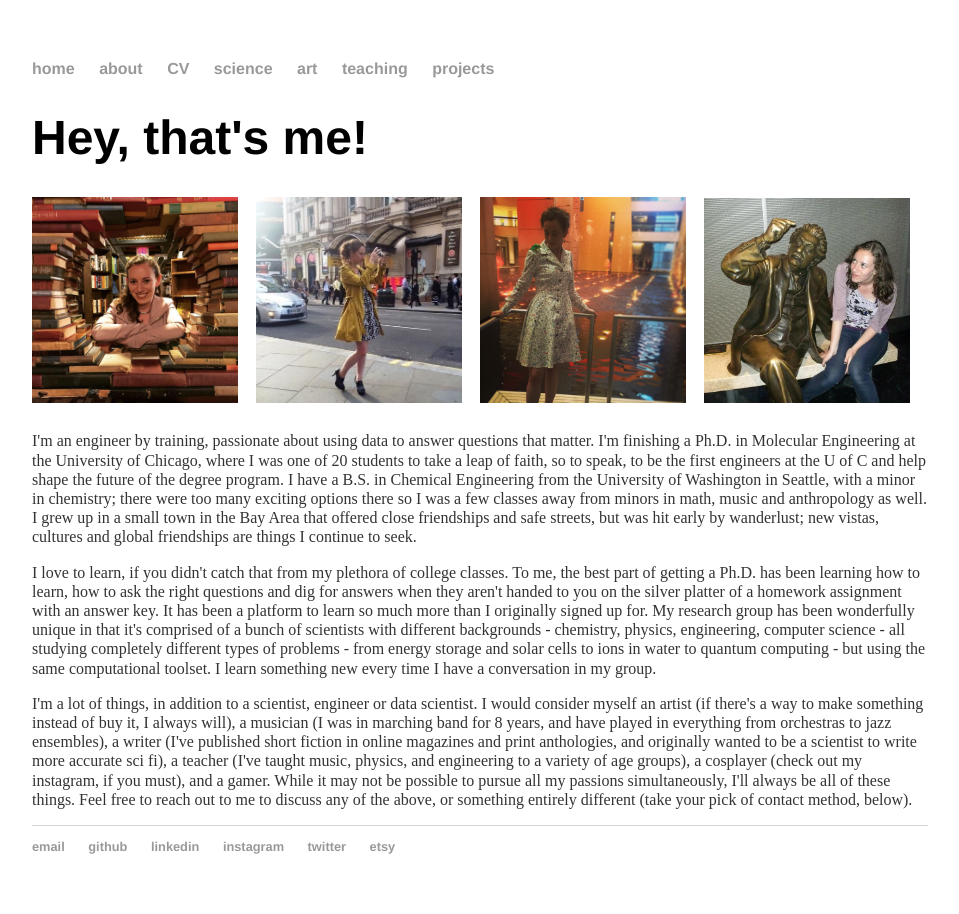
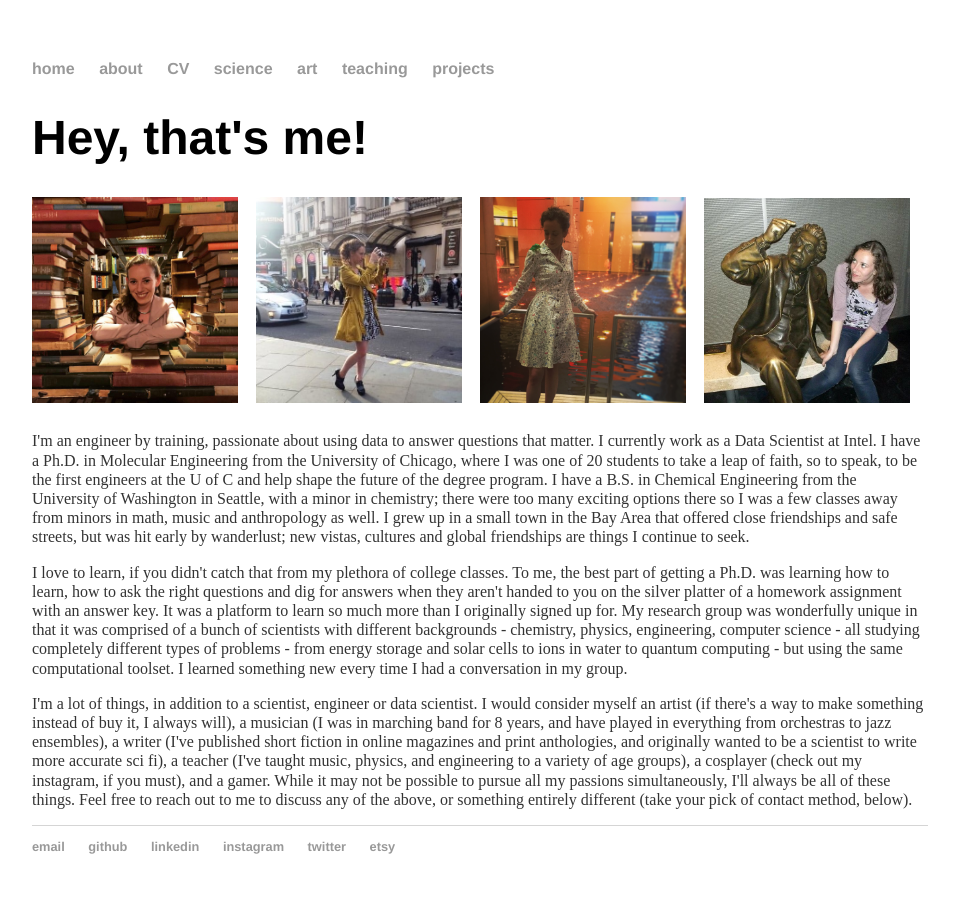
Before and after one commit to argwood/argwood.github.io, a Jekyll site: the page built from about/index.html, in a window 1280 px wide. Shown: the whole page, without its empty margins (160-1119 px from the left). Built offline with Jekyll 4.4.1, drawn with Linux system fonts in a browser that asks for light colours.

Commit message:
updated dates and tense

```diff
--- a/about/index.html
+++ b/about/index.html
@@ -6,10 +6,10 @@ title: about
 	<h1>Hey, that's me!</h1>
 	<img src = "../assets/la_books.jpg" alt ="" style="float: center; width: 23%; margin-right: 2%; margin-bottom: 0.5em;"><img src = "../assets/london.jpg" alt ="" style="float: center; width: 23%; margin-right: 2%; margin-bottom: 0.5em;"><img src = "../assets/IMG-6274.JPG" alt ="" style="float: center; width: 23%; margin-right: 2%; margin-bottom: 0.5em;"><img src = "../assets/einstein.jpg" alt ="" style="float: center; width: 23%; margin-right: 2%; margin-bottom: 0.5em;">
 	<p style="clear: both;">
-	<p>I'm an engineer by training, passionate about using data to answer questions that matter. I'm finishing a Ph.D. in Molecular Engineering at the University of Chicago, where I was one of 20 students to take a leap of faith, so to speak, to be the first engineers at the U of C and help shape the future of the degree program. I have a B.S. in Chemical Engineering from the University of Washington in Seattle, with a minor in chemistry; there were too many
+	<p>I'm an engineer by training, passionate about using data to answer questions that matter. I currently work as a Data Scientist at Intel. I have a Ph.D. in Molecular Engineering from the University of Chicago, where I was one of 20 students to take a leap of faith, so to speak, to be the first engineers at the U of C and help shape the future of the degree program. I have a B.S. in Chemical Engineering from the University of Washington in Seattle, with a minor in chemistry; there were too many
 	exciting options there so I was a few classes away from minors in math, music and anthropology as well. I grew up in a small town in the Bay Area that offered close friendships and safe streets, but was hit early by wanderlust; new vistas, cultures and global friendships are things I continue to seek.</p>
-	<p>I love to learn, if you didn't catch that from my plethora of college classes. To me, the best part of getting a Ph.D. has been learning how to learn, how to ask the right questions and dig for answers when they aren't handed to you on the silver platter of a homework assignment with an answer key. It has been a platform to learn so much more than I originally signed up for. My research group has been wonderfully unique in that it's comprised of a bunch of scientists with different backgrounds - chemistry, physics, engineering, computer science - all studying
-	completely different types of problems - from energy storage and solar cells to ions in water to quantum computing - but using the same computational toolset. I learn something new every time I have a conversation in my group. </p>
+	<p>I love to learn, if you didn't catch that from my plethora of college classes. To me, the best part of getting a Ph.D. was learning how to learn, how to ask the right questions and dig for answers when they aren't handed to you on the silver platter of a homework assignment with an answer key. It was a platform to learn so much more than I originally signed up for. My research group was wonderfully unique in that it was comprised of a bunch of scientists with different backgrounds - chemistry, physics, engineering, computer science - all studying
+	completely different types of problems - from energy storage and solar cells to ions in water to quantum computing - but using the same computational toolset. I learned something new every time I had a conversation in my group. </p>
 	<p> I'm a lot of things, in addition to a scientist, engineer or data scientist. I would consider myself an artist (if there's a way to make something instead of buy it, I always will), a musician (I was in marching band for 8 years, and have played in everything from orchestras to jazz ensembles), a writer (I've published short fiction in online magazines and print anthologies, and originally wanted to be a scientist to write more accurate sci fi), a teacher (I've taught music, physics,
 	and engineering to a variety of age groups), a cosplayer (check out my instagram, if you must), and a gamer. While it may not be possible to pursue all my passions simultaneously, I'll always be all of these things. Feel free to reach out to me to discuss any of the above, or something entirely different (take your pick of contact method, below). </p>
 </div><!-- /.blurb -->
--- a/index.html
+++ b/index.html
@@ -4,7 +4,7 @@ title: Arin R. Greenwood
 ---
 <div class="center">
 	<h1>Arin R. Greenwood</h1>
-	<p>Ph.D. Molecular Engineering, University of Chicago</p>
+	<p>Ph.D. Molecular Engineering, University of Chicago, 2020 </p>
 	<p><i>data scientist, engineer, artist</i></p>
 	<img src = "../assets/agreenwood_small.jpg" alt ="" style="width: 450px;">
 </div><!-- /.blurb -->
--- a/science/index.html
+++ b/science/index.html
@@ -4,7 +4,7 @@ title: science
 ---
 <div class="blurb">
 	<h1>Grad School Research, Explained</h1>
-	<p>I've spent the past 5 years learning all sorts of tools, languages, and ways of thinking to call myself a computational scientist. Part of that journey has included learning how to explain the science projects I've worked on to people who run the other way when hearing words like "ab initio molecular dynamics," "pseudopotential," or "Fourier transform." Hopefully I've done an acceptable job below.</p>
+	<p>I spent 6 years of grad school learning all sorts of tools, languages, and ways of thinking to call myself a computational scientist. Part of that journey has included learning how to explain the science projects I've worked on to people who run the other way when hearing words like "ab initio molecular dynamics," "pseudopotential," or "Fourier transform." Hopefully I've done an acceptable job below.</p>
 </div>
 <div class="center">
 	<img src = "../assets/NPdipole_long3.png" alt ="" style="width: 500px;">
```
